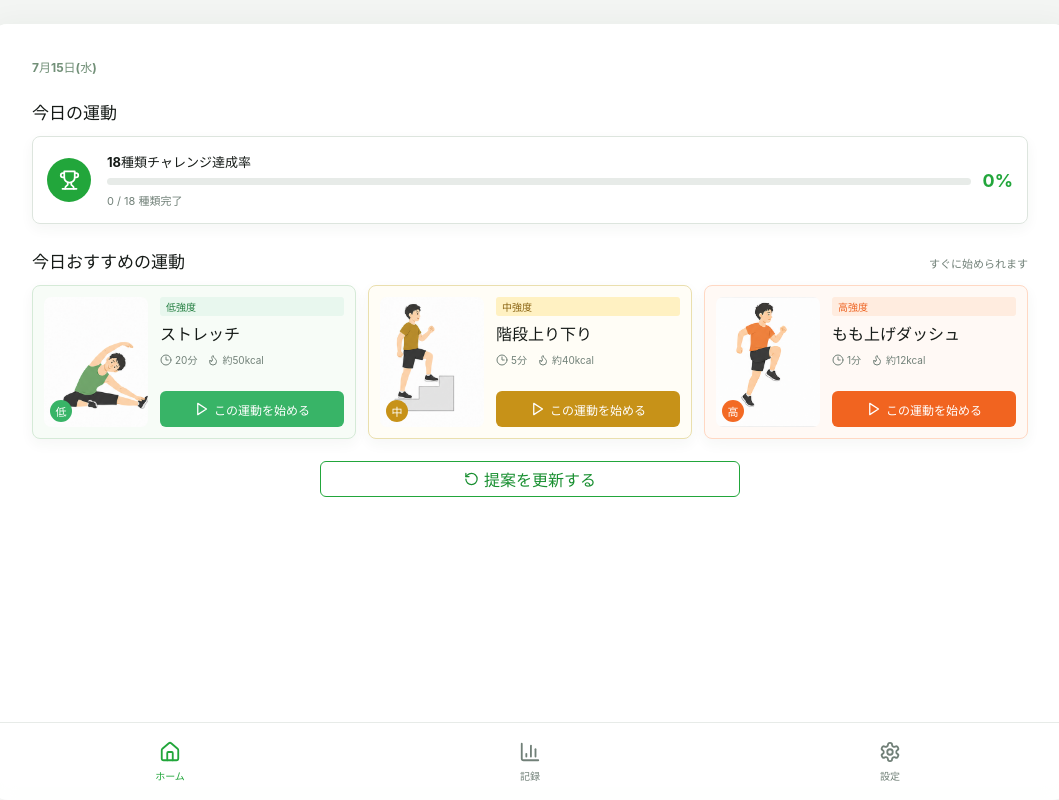
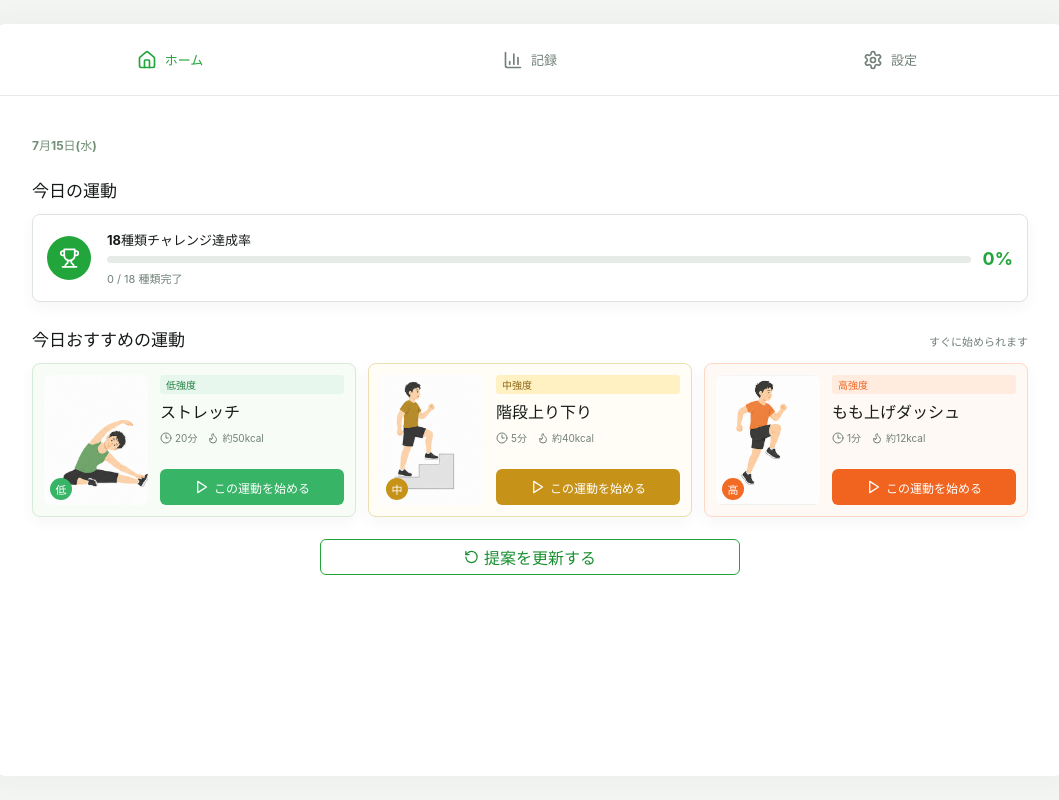
Before and after one commit to Ykt72/hitokoe, a React (Vite) app: page / in a window 1280 px wide. Shown: the whole page, without its empty margins (110-1169 px from the left). Built offline with nearby package versions, Linux system fonts and the light colour scheme; no server answers.

Commit message:
fix: PC表示ではナビゲーションを上部に配置

```diff
--- a/src/styles.css
+++ b/src/styles.css
@@ -702,13 +702,27 @@ button{cursor:pointer}
   }
   .screen{
     min-height:calc(100vh - 48px);
-    padding:34px 42px 118px;
+    padding:112px 42px 42px;
   }
   .bottom-nav{
+    top:24px;
+    bottom:auto;
     width:min(calc(100% - 48px),1080px);
-    height:78px;
+    height:72px;
     padding-bottom:0;
-    border-radius:0 0 18px 18px;
+    border-top:0;
+    border-bottom:1px solid var(--line-soft);
+    border-radius:18px 18px 0 0;
+  }
+  .bottom-nav button{
+    grid-auto-flow:column;
+    place-content:center;
+    align-items:center;
+    gap:8px;
+    font-size:13px;
+  }
+  .bottom-nav button svg{
+    width:20px;
   }
   .exercise-list{
     grid-template-columns:repeat(3,minmax(0,1fr));
```
